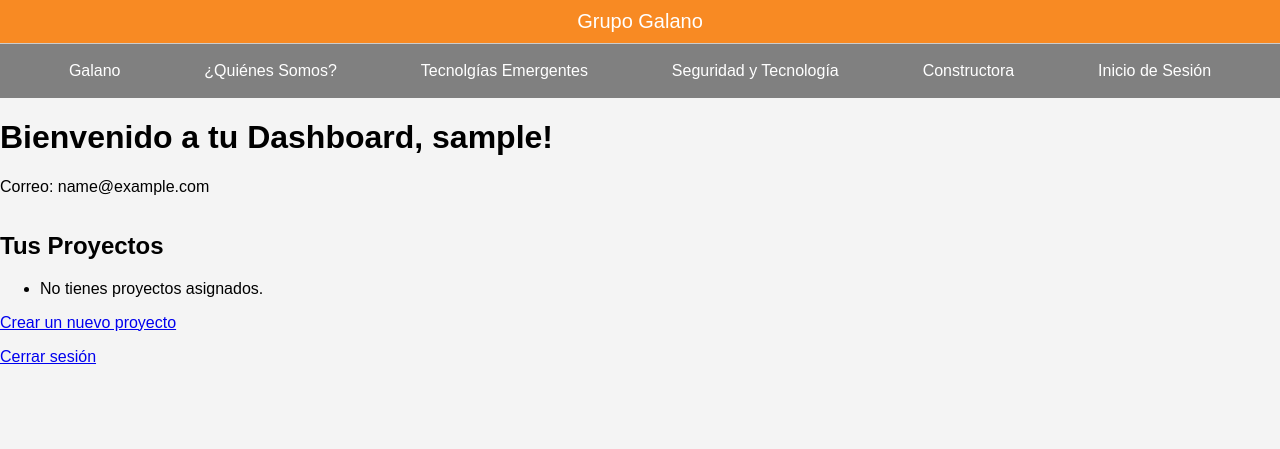
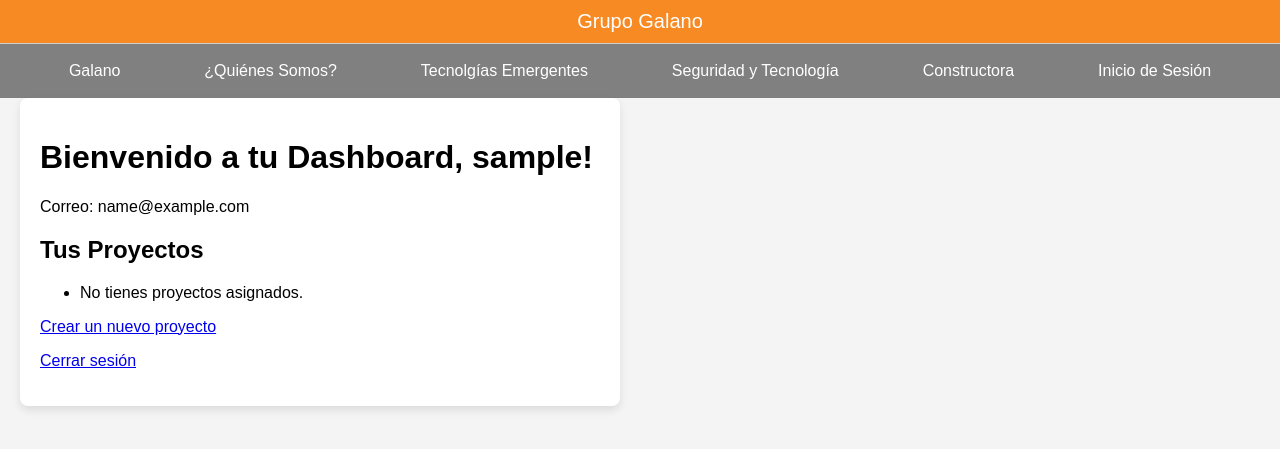
Before and after one commit to m0805c/Galano, a Django app: page /dashboard/ in a window 1280 px wide. Shown: the top 449 px of the page. Run offline with Django 5.2, Linux system fonts and the light colour scheme; the visitor is signed in with stand-in values (Sample User, id 1); data that the repository does not hold is empty.

Commit message:
dashboard actualizacion

```diff
--- a/core/templates/core/dashboard.html
+++ b/core/templates/core/dashboard.html
@@ -21,7 +21,7 @@
         <a href="{% url 'constructora' %}">Constructora</a>
         <a href="{% url 'iniciosesion' %}">Inicio de Sesión</a>
     </div>
-
+  <div class="main-content">
     <header>
         <h1>Bienvenido a tu Dashboard, {{ user.username }}!</h1>
         <p>Correo: {{ user.email }}</p>
@@ -61,5 +61,6 @@
     <footer>
         <p><a href="{% url 'landing_page' %}">Cerrar sesión</a></p> <!--link para cerrar sesión -->
     </footer>
+</div>
 </body>
 </html>
--- a/static/css/estilo1.css
+++ b/static/css/estilo1.css
@@ -123,3 +123,6 @@ body {
 .error-messages li {
     margin-bottom: 5px;
 }
+.main-content{
+    margin: 0 20px;
+}
```
